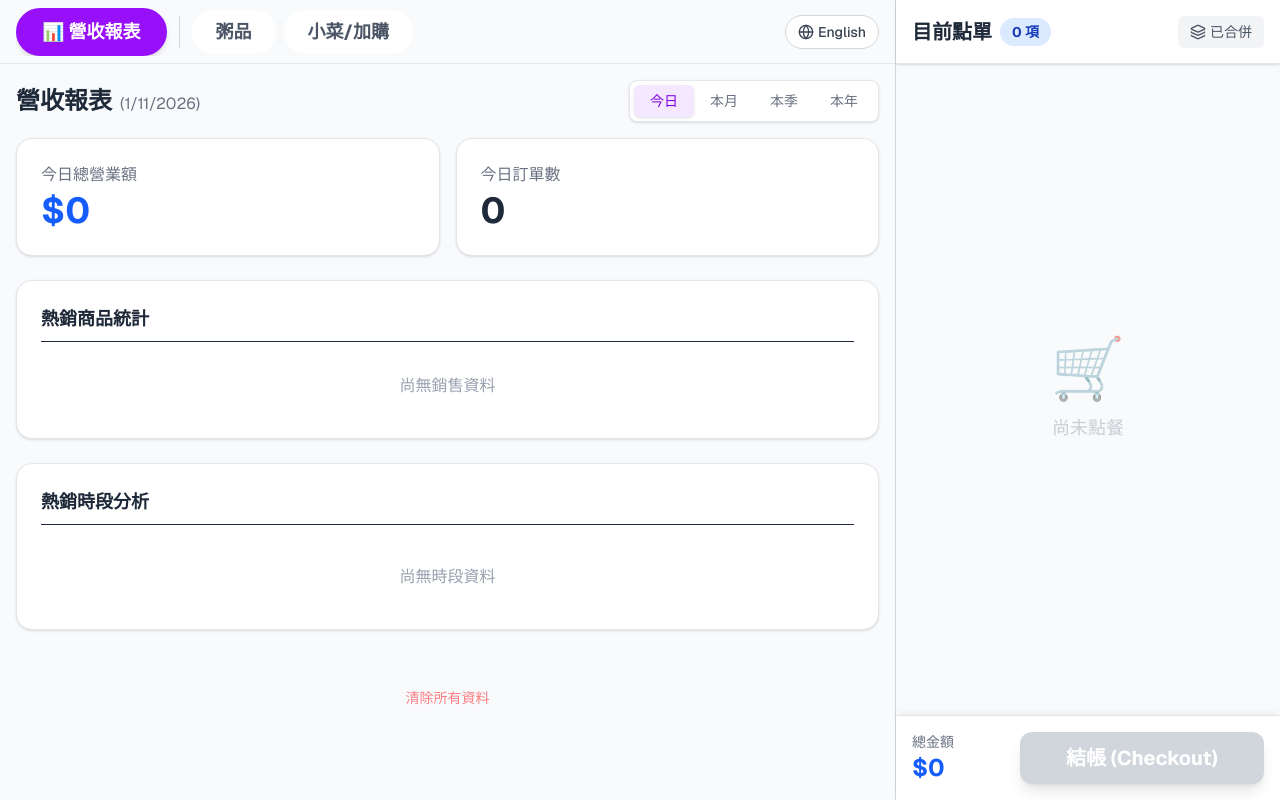
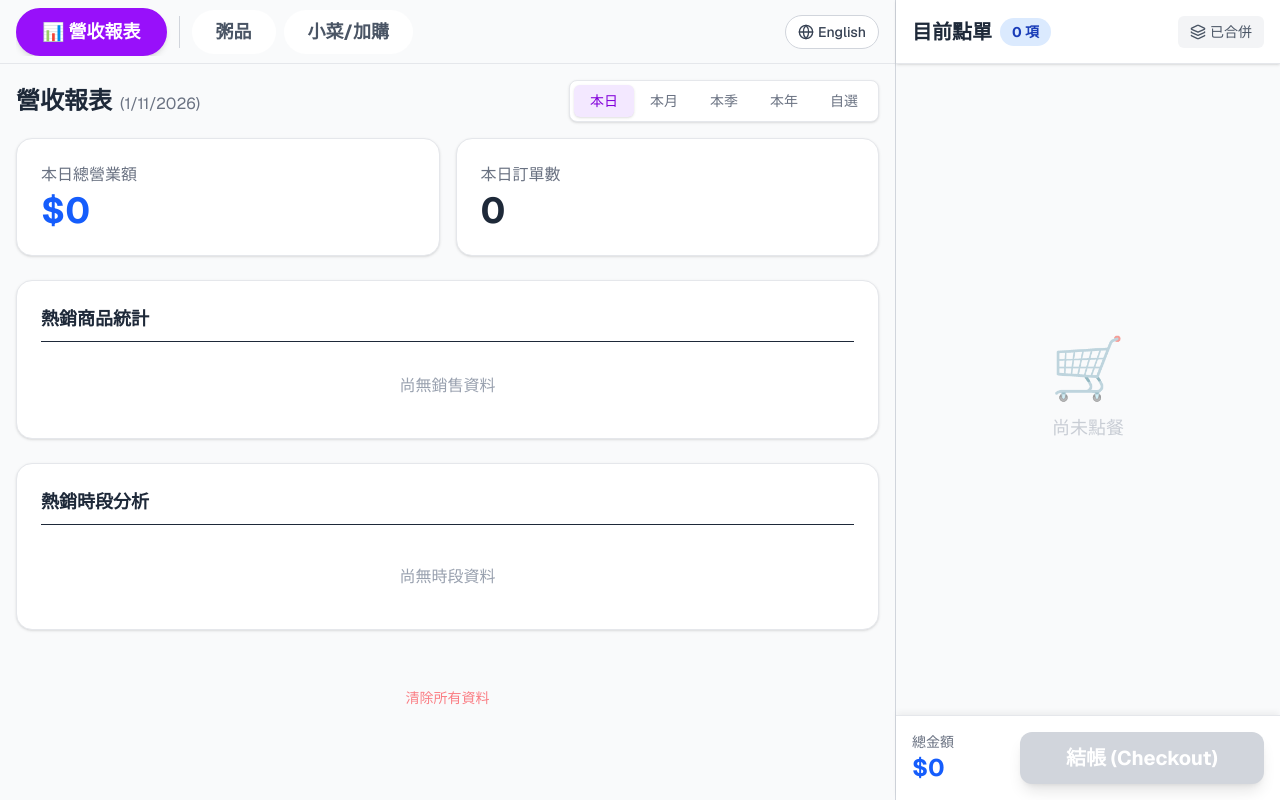
Before and after one commit to marcochang1118-svg/porridge-pos, a Next.js app: page / in a window 1280 px wide. Both pictures are taken after a click on the button "📊 營收報表". Built offline with nearby package versions, Linux system fonts and the light colour scheme.

Commit message:
feat: add sorted product display logic and custom date range for dashboard

```diff
--- a/app/page.tsx
+++ b/app/page.tsx
@@ -89,7 +89,9 @@ export default function PosPage() {
   // Dashboard State
   const [viewMode, setViewMode] = useState<'pos' | 'dashboard'>('pos');
   const [dailyOrders, setDailyOrders] = useState<{ id: string, items: CartItem[], total: number, date: string, timestamp: number }[]>([]);
-  const [reportPeriod, setReportPeriod] = useState<'day' | 'month' | 'quarter' | 'year'>('day');
+  const [reportPeriod, setReportPeriod] = useState<'day' | 'month' | 'quarter' | 'year' | 'custom'>('day');
+  const [customStart, setCustomStart] = useState('');
+  const [customEnd, setCustomEnd] = useState('');
 
   // Language Preference
   const [lang, setLang] = useState<'zh' | 'en'>('zh');
@@ -130,6 +132,14 @@ export default function PosPage() {
     }
     if (reportPeriod === 'year') {
       return orderDate.getFullYear() === today.getFullYear();
+    }
+    if (reportPeriod === 'custom') {
+      if (!customStart || !customEnd) return false;
+      const start = new Date(customStart);
+      start.setHours(0, 0, 0, 0);
+      const end = new Date(customEnd);
+      end.setHours(23, 59, 59, 999);
+      return orderDate >= start && orderDate <= end;
     }
     return false;
   });
@@ -372,13 +382,18 @@ export default function PosPage() {
                 <h2 className="text-2xl font-bold text-gray-800">
                   {lang === 'en' ? 'Sales Report' : '營收報表'}
                   <span className="text-base font-normal text-gray-500 ml-2">
-                    ({reportPeriod === 'day' ? todayStr : reportPeriod === 'month' ? `${today.getFullYear()}/${today.getMonth() + 1}` : reportPeriod === 'quarter' ? `${today.getFullYear()} Q${currentQuarter + 1}` : today.getFullYear()})
+                    ({reportPeriod === 'day' ? todayStr :
+                      reportPeriod === 'month' ? `${today.getFullYear()}/${today.getMonth() + 1}` :
+                        reportPeriod === 'quarter' ? `${today.getFullYear()} Q${currentQuarter + 1}` :
+                          reportPeriod === 'year' ? today.getFullYear() :
+                            `${customStart || '?'} ~ ${customEnd || '?'}`})
                   </span>
                 </h2>
 
                 {/* Period Toggles */}
+                <div className="flex flex-col gap-2 items-end">
                   <div className="flex bg-white rounded-lg p-1 shadow-sm border border-gray-200">
-                  {(['day', 'month', 'quarter', 'year'] as const).map(p => (
+                    {(['day', 'month', 'quarter', 'year', 'custom'] as const).map(p => (
                       <button
                         key={p}
                         onClick={() => setReportPeriod(p)}
@@ -388,10 +403,30 @@ export default function PosPage() {
                         )}
                       >
                         {lang === 'en'
-                        ? (p === 'day' ? 'Today' : p === 'month' ? 'Month' : p === 'quarter' ? 'Quarter' : 'Year')
-                        : (p === 'day' ? '今日' : p === 'month' ? '本月' : p === 'quarter' ? '本季' : '本年')}
+                          ? (p === 'day' ? 'Today' : p === 'month' ? 'Month' : p === 'quarter' ? 'Quarter' : p === 'year' ? 'Year' : 'Custom')
+                          : (p === 'day' ? '本日' : p === 'month' ? '本月' : p === 'quarter' ? '本季' : p === 'year' ? '本年' : '自選')}
                       </button>
                     ))}
+                  </div>
+
+                  {/* Custom Date Inputs */}
+                  {reportPeriod === 'custom' && (
+                    <div className="flex items-center gap-2 bg-white p-2 rounded-lg shadow-sm border border-gray-200 animate-in fade-in slide-in-from-top-2">
+                      <input
+                        type="date"
+                        value={customStart}
+                        onChange={(e) => setCustomStart(e.target.value)}
+                        className="border border-gray-300 rounded px-2 py-1 text-sm outline-none focus:border-purple-500"
+                      />
+                      <span className="text-gray-400">~</span>
+                      <input
+                        type="date"
+                        value={customEnd}
+                        onChange={(e) => setCustomEnd(e.target.value)}
+                        className="border border-gray-300 rounded px-2 py-1 text-sm outline-none focus:border-purple-500"
+                      />
+                    </div>
+                  )}
                 </div>
               </div>
 
@@ -400,16 +435,16 @@ export default function PosPage() {
                 <div className="bg-white p-6 rounded-2xl shadow-sm border border-gray-200">
                   <p className="text-gray-500 font-medium mb-1">
                     {lang === 'en'
-                      ? (reportPeriod === 'day' ? "Today's Revenue" : reportPeriod === 'month' ? "Monthly Revenue" : reportPeriod === 'quarter' ? "Quarterly Revenue" : "Yearly Revenue")
-                      : (reportPeriod === 'day' ? "今日總營業額" : reportPeriod === 'month' ? "本月總營業額" : reportPeriod === 'quarter' ? "本季總營業額" : "本年總營業額")}
+                      ? (reportPeriod === 'day' ? "Today's Revenue" : reportPeriod === 'month' ? "Monthly Revenue" : reportPeriod === 'quarter' ? "Quarterly Revenue" : reportPeriod === 'year' ? "Yearly Revenue" : "Revenue (Custom)")
+                      : (reportPeriod === 'day' ? "本日總營業額" : reportPeriod === 'month' ? "本月總營業額" : reportPeriod === 'quarter' ? "本季總營業額" : reportPeriod === 'year' ? "本年總營業額" : "指定期間總營業額")}
                   </p>
                   <p className="text-4xl font-bold text-blue-600">${totalRevenue}</p>
                 </div>
                 <div className="bg-white p-6 rounded-2xl shadow-sm border border-gray-200">
                   <p className="text-gray-500 font-medium mb-1">
                     {lang === 'en'
-                      ? (reportPeriod === 'day' ? "Today's Orders" : reportPeriod === 'month' ? "Monthly Orders" : reportPeriod === 'quarter' ? "Quarterly Orders" : "Yearly Orders")
-                      : (reportPeriod === 'day' ? "今日訂單數" : reportPeriod === 'month' ? "本月訂單數" : reportPeriod === 'quarter' ? "本季訂單數" : "本年訂單數")}
+                      ? (reportPeriod === 'day' ? "Today's Orders" : reportPeriod === 'month' ? "Monthly Orders" : reportPeriod === 'quarter' ? "Quarterly Orders" : reportPeriod === 'year' ? "Yearly Orders" : "Orders (Custom)")
+                      : (reportPeriod === 'day' ? "本日訂單數" : reportPeriod === 'month' ? "本月訂單數" : reportPeriod === 'quarter' ? "本季訂單數" : reportPeriod === 'year' ? "本年訂單數" : "指定期間訂單數")}
                   </p>
                   <p className="text-4xl font-bold text-gray-800">{totalOrdersCount}</p>
                 </div>
```
Lines whose indentation alone changed are shown as unchanged.
